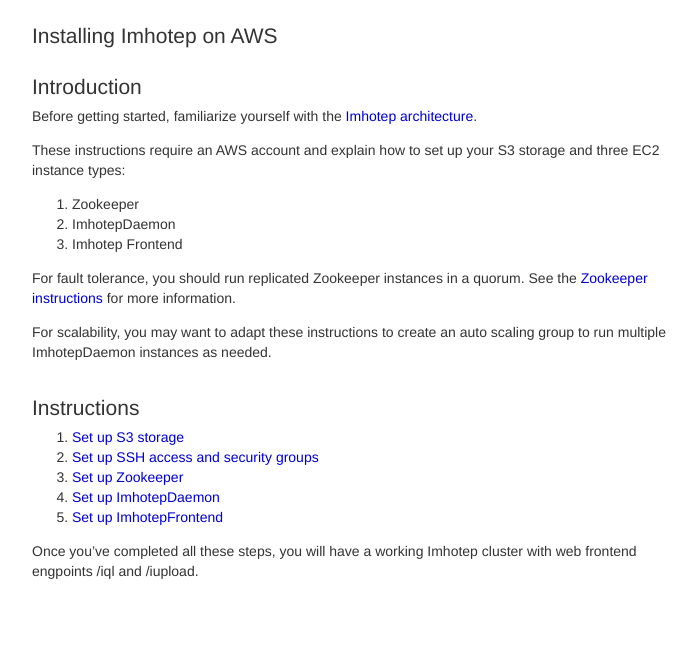
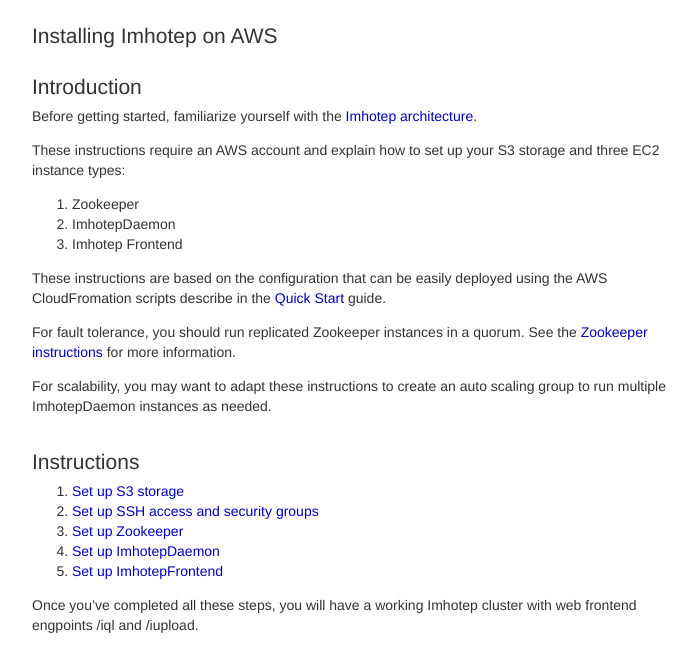
Before and after one commit to indeedeng-alpha/imhotep-docs, a Jekyll site: the page built from docs/aws/index.md, in a window 1280 px wide. Shown: the top 672 px of the page, without its empty margins (38-735 px from the left). Built offline with Jekyll 4.4.1, drawn with Linux system fonts in a browser that asks for light colours; nearby versions of some CDN libraries.

Commit message:
add quick start/cloudformation link

```diff
--- a/docs/aws/index.md
+++ b/docs/aws/index.md
@@ -14,6 +14,8 @@
 1. ImhotepDaemon
 1. Imhotep Frontend
 
+These instructions are based on the configuration that can be easily deployed using the AWS CloudFromation scripts describe in the [Quick Start](http://opensource.indeedeng.io/imhotep/docs/quick-start/) guide.
+
 For fault tolerance, you should run replicated Zookeeper instances in a quorum. See the [Zookeeper instructions](http://archive.cloudera.com/cdh5/cdh/5/zookeeper/zookeeperStarted.html) for more information.
 
 For scalability, you may want to adapt these instructions to create an auto scaling group to run multiple ImhotepDaemon instances as needed.
```
